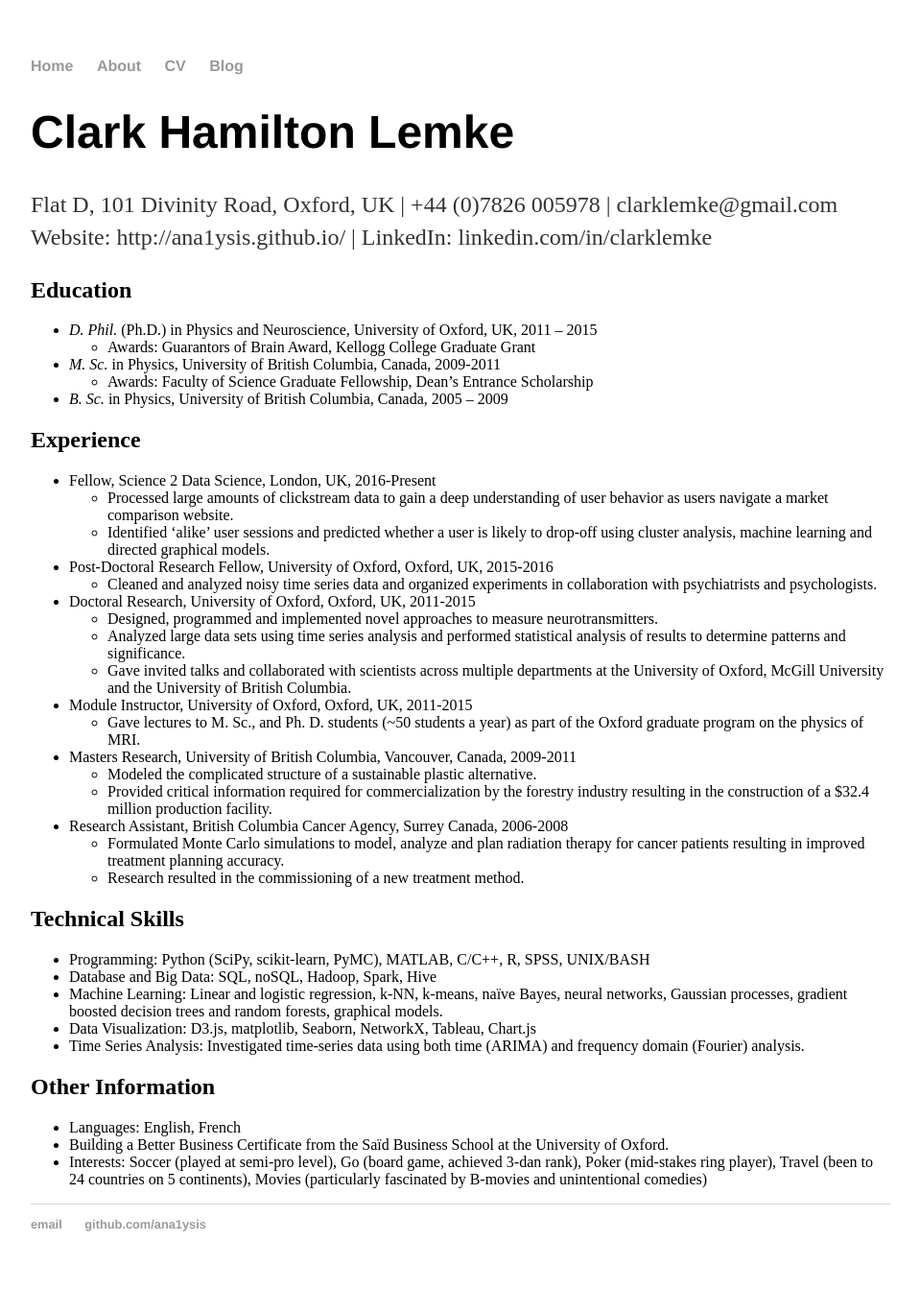
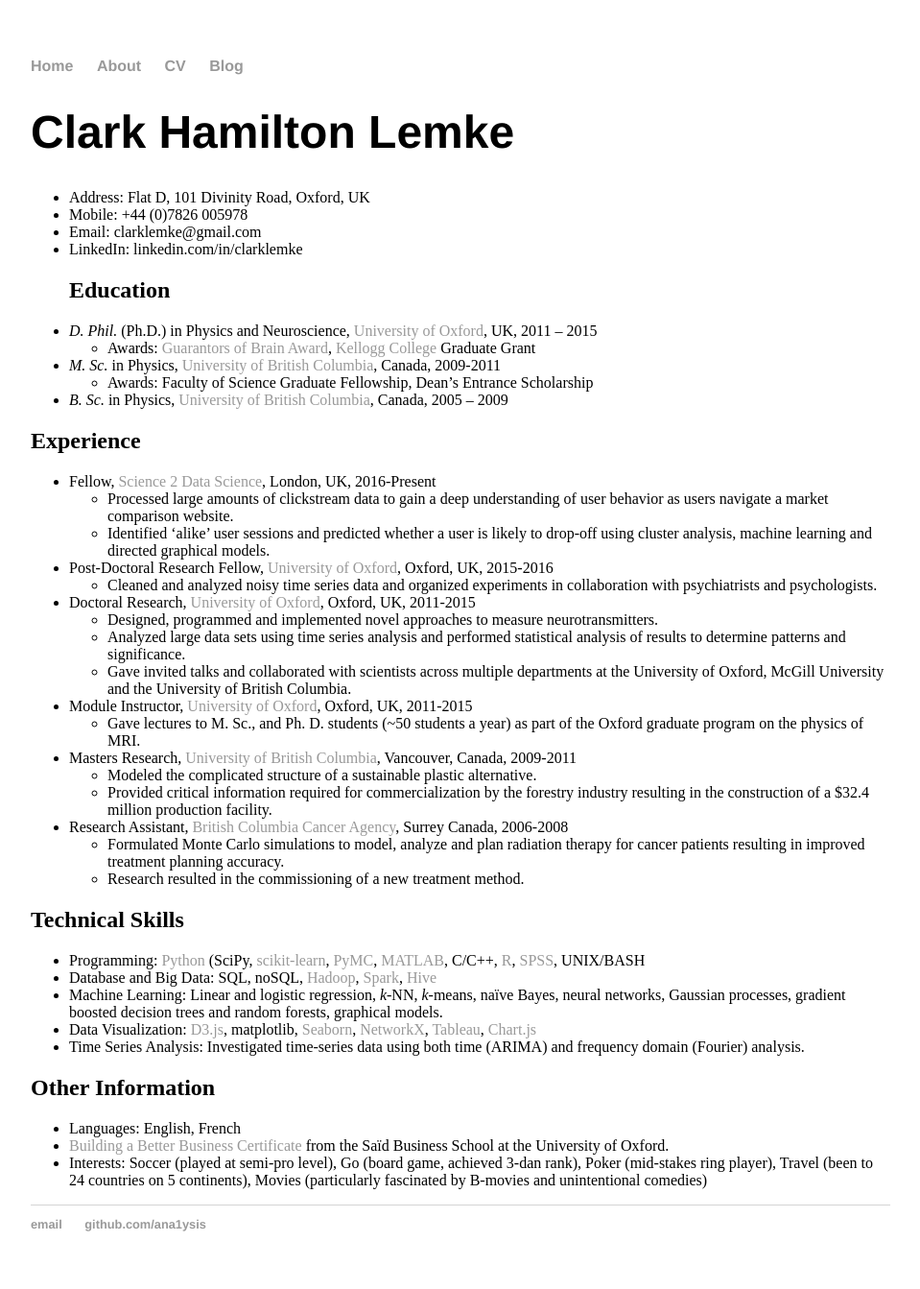
Before and after one commit to ana1ysis/ana1ysis.github.io, a Jekyll site: the page built from cv.md, in a window 1280 px wide. Shown: the whole page at 96% size, without its empty margins (160-1119 px from the left). Built offline with Jekyll 4.4.1, drawn with Linux system fonts in a browser that asks for light colours.

Commit message:
added links

```diff
--- a/cv.md
+++ b/cv.md
@@ -4,44 +4,46 @@ layout: default
 permalink: /cv
 ---
 # Clark Hamilton Lemke
-Flat D, 101 Divinity Road, Oxford, UK | +44 (0)7826 005978 | clarklemke@gmail.com
-Website: http://ana1ysis.github.io/   | LinkedIn: linkedin.com/in/clarklemke
+* Address: Flat D, 101 Divinity Road, Oxford, UK
+* Mobile: +44 (0)7826 005978
+* Email: clarklemke@gmail.com
+* LinkedIn: linkedin.com/in/clarklemke
 ## Education
 
-* *D. Phil.* (Ph.D.) in Physics and Neuroscience, University of Oxford, UK, 2011 – 2015
-    * Awards: Guarantors of Brain Award, Kellogg College Graduate Grant
-* *M. Sc.* in Physics, University of British Columbia, Canada, 2009-2011
+* *D. Phil.* (Ph.D.) in Physics and Neuroscience, [University of Oxford](http://www.ndcn.ox.ac.uk/divisions/fmrib), UK, 2011 – 2015
+    * Awards: [Guarantors of Brain Award](http://www.guarantorsofbrain.org/), [Kellogg College](http://www.kellogg.ox.ac.uk/) Graduate Grant
+* *M. Sc.* in Physics, [University of British Columbia](http://www.phas.ubc.ca/), Canada, 2009-2011
     * Awards: Faculty of Science Graduate Fellowship, Dean’s Entrance Scholarship
-* *B. Sc.* in Physics, University of British Columbia, Canada, 2005 – 2009
+* *B. Sc.* in Physics, [University of British Columbia](http://www.phas.ubc.ca/), Canada, 2005 – 2009
 
 ## Experience
 
-* Fellow, Science 2 Data Science, London, UK, 2016-Present
+* Fellow, [Science 2 Data Science](http://www.s2ds.org/), London, UK, 2016-Present
     * Processed large amounts of clickstream data to gain a deep understanding of user behavior as users navigate a market comparison website.
     * Identified ‘alike’ user sessions and predicted whether a user is likely to drop-off using cluster analysis, machine learning and directed graphical models.
-* Post-Doctoral Research Fellow, University of Oxford, Oxford, UK, 2015-2016
+* Post-Doctoral Research Fellow, [University of Oxford](http://www.psych.ox.ac.uk/), Oxford, UK, 2015-2016
     * Cleaned and analyzed noisy time series data and organized experiments in collaboration with psychiatrists and psychologists.
-* Doctoral Research, University of Oxford, Oxford, UK, 2011-2015
+* Doctoral Research, [University of Oxford](http://www.ndcn.ox.ac.uk/divisions/fmrib), Oxford, UK, 2011-2015
     * Designed, programmed and implemented novel approaches to measure neurotransmitters.
     * Analyzed large data sets using time series analysis and performed statistical analysis of results to determine patterns and significance.
     * Gave invited talks and collaborated with scientists across multiple departments at the University of Oxford, McGill University and the University of British Columbia.
-* Module Instructor, University of Oxford, Oxford, UK, 2011-2015
+* Module Instructor, [University of Oxford](http://www.ndcn.ox.ac.uk/divisions/fmrib), Oxford, UK, 2011-2015
     * Gave lectures to M. Sc., and Ph. D. students (~50 students a year) as part of the Oxford graduate program on the physics of MRI.
-* Masters Research, University of British Columbia, Vancouver, Canada, 2009-2011
+* Masters Research, [University of British Columbia](http://www.phas.ubc.ca/~michal/), Vancouver, Canada, 2009-2011
     * Modeled the complicated structure of a sustainable plastic alternative.
     * Provided critical information required for commercialization by the forestry industry resulting in the construction of a $32.4 million production facility.
-* Research Assistant, British Columbia Cancer Agency, Surrey Canada, 2006-2008
+* Research Assistant, [British Columbia Cancer Agency](http://www.bccancer.bc.ca/), Surrey Canada, 2006-2008
     * Formulated Monte Carlo simulations to model, analyze and plan radiation therapy for cancer patients resulting in improved treatment planning accuracy.
     * Research resulted in the commissioning of a new treatment method.
 
 ## Technical Skills
-* Programming: Python (SciPy, scikit-learn, PyMC), MATLAB, C/C++, R, SPSS, UNIX/BASH
-* Database and Big Data: SQL, noSQL, Hadoop, Spark, Hive
-* Machine Learning: Linear and logistic regression, k-NN, k-means, naïve Bayes, neural networks, Gaussian processes, gradient boosted decision trees and random forests, graphical models.
-* Data Visualization: D3.js, matplotlib, Seaborn, NetworkX, Tableau, Chart.js
+* Programming: [Python](https://www.python.org/) (SciPy, [scikit-learn](http://scikit-learn.org/), [PyMC](https://pymc-devs.github.io/pymc/), [MATLAB](mathworks.com/products/matlab/), C/C++, [R](/www.r-project.org), [SPSS](www.ibm.com/software/uk/analytics/spss/), UNIX/BASH
+* Database and Big Data: SQL, noSQL, [Hadoop](hadoop.apache.org), [Spark](spark.apache.org), [Hive](hive.apache.org/)
+* Machine Learning: Linear and logistic regression, *k*-NN, *k*-means, naïve Bayes, neural networks, Gaussian processes, gradient boosted decision trees and random forests, graphical models.
+* Data Visualization: [D3.js](https://d3js.org/), matplotlib, [Seaborn](https://d3js.org/), [NetworkX](https://networkx.github.io/), [Tableau](www.tableau.com/), [Chart.js](www.chartjs.org/)
 * Time Series Analysis: Investigated time-series data using both time (ARIMA) and frequency domain (Fourier) analysis.
 
 ## Other Information
 * Languages: English, French
-* Building a Better Business Certificate from the Saïd Business School at the University of Oxford.
+* [Building a Better Business Certificate](http://www.sbs.ox.ac.uk/faculty-research/entrepreneurship/initiatives/building-business) from the Saïd Business School at the University of Oxford.
 * Interests: Soccer (played at semi-pro level), Go (board game, achieved 3-dan rank), Poker (mid-stakes ring player), Travel (been to 24 countries on 5 continents), Movies (particularly fascinated by B-movies and unintentional comedies)
```
